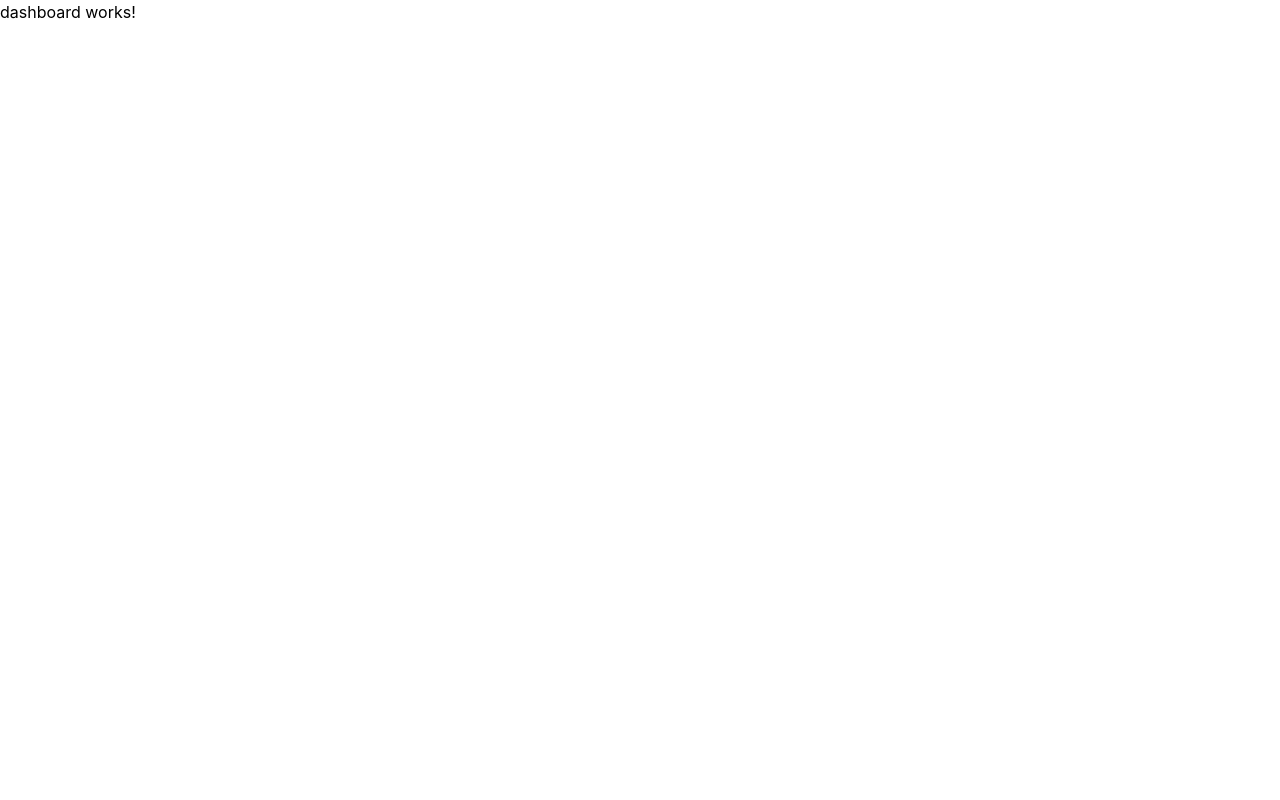
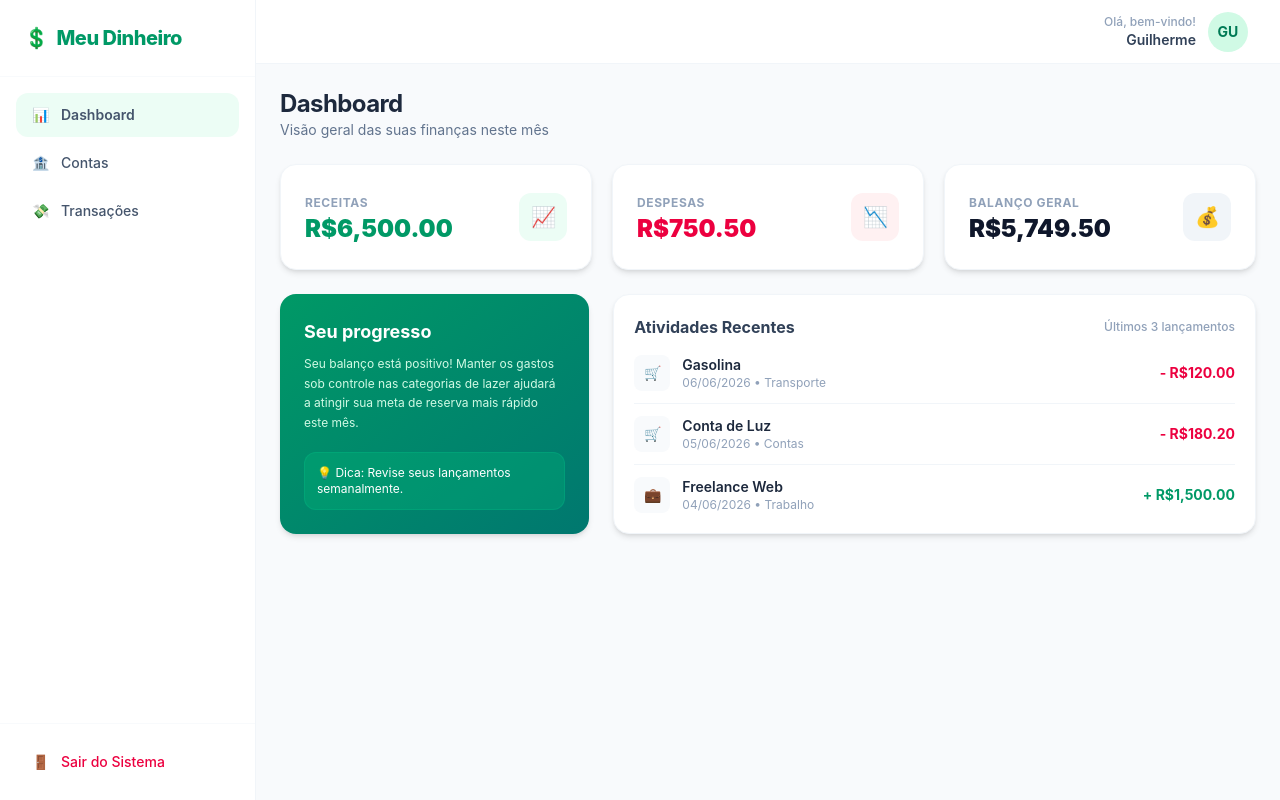
Before and after one commit to GuilhermeRBLC/personal-finance-web, an Angular app: page /dashboard in a window 1280 px wide. Built offline with nearby package versions, Linux system fonts and the light colour scheme.

Commit message:
feat: dashboard layout

```diff
--- a/src/app/components/main-layout/main-layout.html
+++ b/src/app/components/main-layout/main-layout.html
@@ -1 +1,67 @@
-<p>main-layout works!</p>
+<div class="flex h-screen bg-slate-50 overflow-hidden">
+
+  <aside class="w-64 bg-white border-r border-slate-100 flex flex-col justify-between">
+    <div>
+      <div class="p-6 border-b border-slate-50">
+        <h1 class="text-xl font-extrabold text-emerald-600 tracking-tight flex items-center gap-2">
+          <span>💲</span> Meu Dinheiro
+        </h1>
+      </div>
+
+      <nav class="p-4 space-y-1">
+        <a
+          routerLink="/dashboard"
+          routerLinkActive="bg-emerald-50 text-emerald-700 font-semibold"
+          class="flex items-center gap-3 px-4 py-3 text-slate-600 hover:bg-slate-50 hover:text-slate-900 rounded-xl text-sm font-medium transition-all"
+        >
+          <span>📊</span> Dashboard
+        </a>
+
+        <a
+          routerLink="/accounts"
+          routerLinkActive="bg-emerald-50 text-emerald-700 font-semibold"
+          class="flex items-center gap-3 px-4 py-3 text-slate-600 hover:bg-slate-50 hover:text-slate-900 rounded-xl text-sm font-medium transition-all"
+        >
+          <span>🏦</span> Contas
+        </a>
+
+        <a
+          routerLink="/transactions"
+          routerLinkActive="bg-emerald-50 text-emerald-700 font-semibold"
+          class="flex items-center gap-3 px-4 py-3 text-slate-600 hover:bg-slate-50 hover:text-slate-900 rounded-xl text-sm font-medium transition-all"
+        >
+          <span>💸</span> Transações
+        </a>
+      </nav>
+    </div>
+
+    <div class="p-4 border-t border-slate-50">
+      <a
+        routerLink="/login"
+        class="flex items-center gap-3 px-4 py-3 text-rose-600 hover:bg-rose-50 rounded-xl text-sm font-medium transition-all"
+      >
+        <span>🚪</span> Sair do Sistema
+      </a>
+    </div>
+  </aside>
+
+  <div class="flex-1 flex flex-col overflow-hidden">
+
+    <header class="h-16 bg-white border-b border-slate-100 flex items-center justify-end px-8">
+      <div class="flex items-center gap-3">
+        <div class="text-right">
+          <p class="text-xs text-slate-400 font-medium">Olá, bem-vindo!</p>
+          <p class="text-sm font-semibold text-slate-700">{{ userName }}</p>
+        </div>
+        <div class="w-10 h-10 bg-emerald-100 text-emerald-700 font-bold flex items-center justify-center rounded-full text-sm">
+          {{ userName.substring(0, 2).toUpperCase() }}
+        </div>
+      </div>
+    </header>
+
+    <main class="flex-1 overflow-y-auto bg-slate-50">
+      <router-outlet></router-outlet>
+    </main>
+
+  </div>
+</div>
--- a/src/app/components/main-layout/main-layout.ts
+++ b/src/app/components/main-layout/main-layout.ts
@@ -1,9 +1,16 @@
 import { Component } from '@angular/core';
+import { RouterOutlet, RouterLink, RouterLinkActive } from '@angular/router';
+
 
 @Component({
   selector: 'app-main-layout',
-  imports: [],
+  standalone: true,
+  imports: [RouterOutlet, RouterLink, RouterLinkActive],
   templateUrl: './main-layout.html',
   styleUrl: './main-layout.scss',
 })
-export class MainLayout {}
+export class MainLayout {
+
+  userName = 'Guilherme';
+
+}
--- a/src/app/pages/dashboard/dashboard.html
+++ b/src/app/pages/dashboard/dashboard.html
@@ -1 +1,97 @@
-<p>dashboard works!</p>
+<div class="min-h-screen bg-slate-50 p-6">
+  <div class="max-w-5xl mx-auto space-y-6">
+
+    <div>
+      <h1 class="text-2xl font-bold text-slate-800 tracking-tight">Dashboard</h1>
+      <p class="text-slate-500 text-sm">Visão geral das suas finanças neste mês</p>
+    </div>
+
+    <div class="grid grid-cols-1 md:grid-cols-3 gap-5">
+
+      <div class="bg-white p-6 rounded-2xl shadow-md border border-slate-100 flex items-center justify-between">
+        <div class="space-y-1">
+          <span class="text-xs font-bold text-slate-400 uppercase tracking-wider">Receitas</span>
+          <p class="text-2xl font-black text-emerald-600">
+            {{ totalIncome | currency:'BRL':'symbol':'1.2-2' }}
+          </p>
+        </div>
+        <div class="w-12 h-12 bg-emerald-50 text-emerald-600 text-xl rounded-xl flex items-center justify-center font-bold">
+          📈
+        </div>
+      </div>
+
+      <div class="bg-white p-6 rounded-2xl shadow-md border border-slate-100 flex items-center justify-between">
+        <div class="space-y-1">
+          <span class="text-xs font-bold text-slate-400 uppercase tracking-wider">Despesas</span>
+          <p class="text-2xl font-black text-rose-600">
+            {{ totalExpense | currency:'BRL':'symbol':'1.2-2' }}
+          </p>
+        </div>
+        <div class="w-12 h-12 bg-rose-50 text-rose-600 text-xl rounded-xl flex items-center justify-center font-bold">
+          📉
+        </div>
+      </div>
+
+      <div class="p-6 rounded-2xl shadow-md border flex items-center justify-between transition-colors"
+           [ngClass]="currentBalance >= 0 ? 'bg-white border-slate-100' : 'bg-rose-50 border-rose-100'">
+        <div class="space-y-1">
+          <span class="text-xs font-bold uppercase tracking-wider"
+                [ngClass]="currentBalance >= 0 ? 'text-slate-400' : 'text-rose-400'">
+            Balanço Geral
+          </span>
+          <p class="text-2xl font-black"
+             [ngClass]="currentBalance >= 0 ? 'text-slate-900' : 'text-rose-700'">
+            {{ currentBalance | currency:'BRL':'symbol':'1.2-2' }}
+          </p>
+        </div>
+        <div class="w-12 h-12 text-xl rounded-xl flex items-center justify-center font-bold"
+             [ngClass]="currentBalance >= 0 ? 'bg-slate-100 text-slate-700' : 'bg-rose-200 text-rose-700'">
+          💰
+        </div>
+      </div>
+
+    </div>
+
+    <div class="grid grid-cols-1 md:grid-cols-3 gap-6">
+
+      <div class="md:col-span-1 bg-gradient-to-br from-emerald-600 to-teal-700 p-6 rounded-2xl text-white shadow-md flex flex-col justify-between">
+        <div>
+          <h3 class="text-lg font-bold mb-2">Seu progresso</h3>
+          <p class="text-emerald-100 text-xs leading-relaxed">
+            Seu balanço está positivo! Manter os gastos sob controle nas categorias de lazer ajudará a atingir sua meta de reserva mais rápido este mês.
+          </p>
+        </div>
+        <div class="text-xs bg-emerald-500/30 p-3 rounded-xl border border-emerald-400/20 mt-4">
+          💡 Dica: Revise seus lançamentos semanalmente.
+        </div>
+      </div>
+
+      <div class="md:col-span-2 bg-white rounded-2xl shadow-md border border-slate-100 p-5 space-y-4">
+        <div class="flex items-center justify-between">
+          <h3 class="text-base font-bold text-slate-700">Atividades Recentes</h3>
+          <span class="text-xs text-slate-400 font-medium">Últimos 3 lançamentos</span>
+        </div>
+
+        <div class="divide-y divide-slate-100">
+          <div *ngFor="let item of recentTransactions" class="flex items-center justify-between py-3 first:pt-0 last:pb-0">
+            <div class="flex items-center gap-3">
+              <div class="w-9 h-9 bg-slate-50 text-sm rounded-lg flex items-center justify-center">
+                {{ item.type === 'INCOME' ? '💼' : '🛒' }}
+              </div>
+              <div>
+                <p class="text-sm font-semibold text-slate-800">{{ item.description }}</p>
+                <p class="text-slate-400 text-xs">{{ item.date | date:'dd/MM/yyyy' }} • {{ item.category }}</p>
+              </div>
+            </div>
+            <span class="text-sm font-bold"
+                  [ngClass]="item.type === 'INCOME' ? 'text-emerald-600' : 'text-rose-600'">
+              {{ item.type === 'INCOME' ? '+' : '-' }} {{ item.amount | currency:'BRL' }}
+            </span>
+          </div>
+        </div>
+      </div>
+
+    </div>
+
+  </div>
+</div>
--- a/src/app/pages/dashboard/dashboard.ts
+++ b/src/app/pages/dashboard/dashboard.ts
@@ -1,9 +1,51 @@
 import { Component } from '@angular/core';
+import { CommonModule } from '@angular/common';
+
+interface Transaction {
+  id: number;
+  description: string;
+  amount: number;
+  date: string;
+  type: 'INCOME' | 'EXPENSE';
+  category: string;
+}
 
 @Component({
   selector: 'app-dashboard',
-  imports: [],
+  imports: [CommonModule],
   templateUrl: './dashboard.html',
   styleUrl: './dashboard.scss',
 })
-export class Dashboard {}
+export class Dashboard {
+
+  transactions: Transaction[] = [
+    { id: 1, description: 'Salário Mensal', amount: 5000.00, date: '2026-06-01', type: 'INCOME', category: 'Trabalho' },
+    { id: 2, description: 'Supermercado', amount: 450.30, date: '2026-06-02', type: 'EXPENSE', category: 'Alimentação' },
+    { id: 3, description: 'Freelance Web', amount: 1500.00, date: '2026-06-04', type: 'INCOME', category: 'Trabalho' },
+    { id: 4, description: 'Conta de Luz', amount: 180.20, date: '2026-06-05', type: 'EXPENSE', category: 'Contas' },
+    { id: 5, description: 'Gasolina', amount: 120.00, date: '2026-06-06', type: 'EXPENSE', category: 'Transporte' },
+  ];
+
+  get totalIncome(): number {
+    return this.transactions
+      .filter(t => t.type === 'INCOME')
+      .reduce((sum, t) => sum + t.amount, 0);
+  }
+
+  get totalExpense(): number {
+    return this.transactions
+      .filter(t => t.type === 'EXPENSE')
+      .reduce((sum, t) => sum + t.amount, 0);
+  }
+
+  get currentBalance(): number {
+    return this.totalIncome - this.totalExpense;
+  }
+
+  get recentTransactions(): Transaction[] {
+    return this.transactions
+      .sort((a, b) => new Date(b.date).getTime() - new Date(a.date).getTime())
+      .slice(0, 3);
+  }
+
+}
```
Also changed, not shown: src/app/app.routes.ts (+7 -0 lines).
